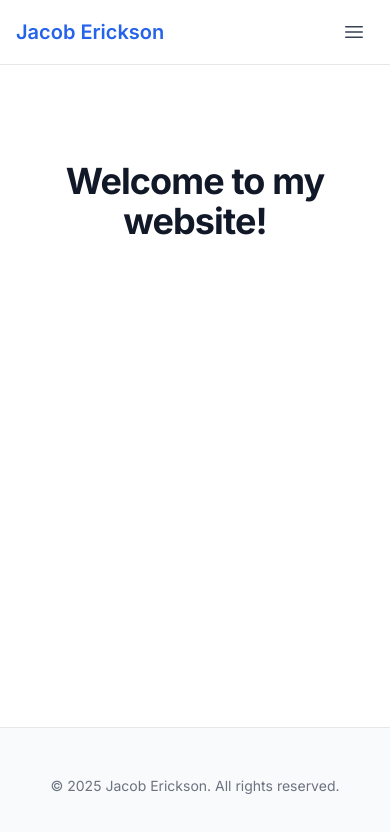
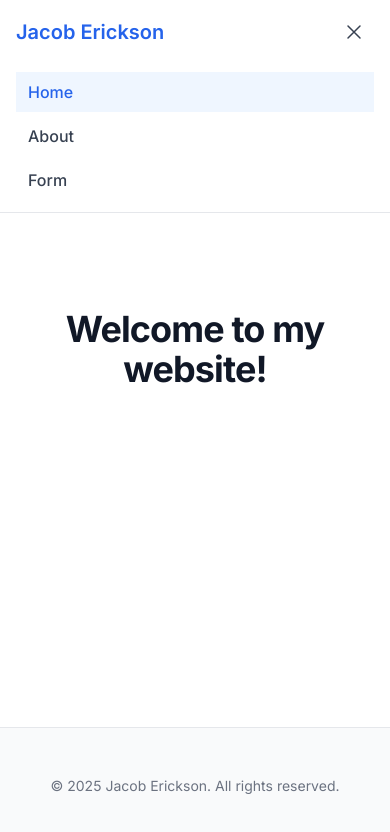
Before and after one commit to jacobrerickson/j8ke, a Next.js app in the folder apps/web/: page / in a window 390 px wide. Both pictures are taken after a click on the button "Open main menu". Shown: the top 832 px of the page. Built offline with nearby package versions, Linux system fonts and the light colour scheme.

Commit message:
mobile menu work

```diff
--- a/apps/web/src/app/(public)/layout.tsx
+++ b/apps/web/src/app/(public)/layout.tsx
@@ -1,5 +1,6 @@
 "use client";
 
+import { useState } from "react";
 import Link from "next/link";
 import { usePathname } from "next/navigation";
 
@@ -9,7 +10,11 @@ export default function PublicLayout({
   children: React.ReactNode;
 }) {
   const pathname = usePathname();
+  const [mobileMenuOpen, setMobileMenuOpen] = useState(false);
 
+  const toggleMobileMenu = () => {
+    setMobileMenuOpen(!mobileMenuOpen);
+  };
 
   return (
     <div className="tw-min-h-screen tw-flex tw-flex-col tw-bg-white">
@@ -19,7 +24,10 @@ export default function PublicLayout({
           <div className="tw-flex tw-h-16 tw-items-center tw-justify-between">
             {/* Left - Logo */}
             <div className="tw-flex-shrink-0">
-                            <Link href="/" className="tw-text-xl tw-font-semibold tw-text-blue-600">
+              <Link
+                href="/"
+                className="tw-text-xl tw-font-semibold tw-text-blue-600"
+              >
                 Jacob Erickson
               </Link>
             </div>
@@ -29,7 +37,8 @@ export default function PublicLayout({
               <div className="tw-flex tw-items-center tw-justify-center tw-space-x-8">
                 <Link
                   href="/"
-                                    className={`tw-text-sm tw-font-medium ${pathname === "/"
+                  className={`tw-text-sm tw-font-medium ${
+                    pathname === "/"
                       ? "tw-text-blue-600"
                       : "tw-text-gray-700 hover:tw-text-gray-900"
                   }`}
@@ -38,7 +47,8 @@ export default function PublicLayout({
                 </Link>
                 <Link
                   href="/about"
-                                    className={`tw-text-sm tw-font-medium ${pathname === "/about"
+                  className={`tw-text-sm tw-font-medium ${
+                    pathname === "/about"
                       ? "tw-text-blue-600"
                       : "tw-text-gray-700 hover:tw-text-gray-900"
                   }`}
@@ -47,7 +57,8 @@ export default function PublicLayout({
                 </Link>
                 <Link
                   href="/form"
-                                    className={`tw-text-sm tw-font-medium ${pathname === "/form"
+                  className={`tw-text-sm tw-font-medium ${
+                    pathname === "/form"
                       ? "tw-text-blue-600"
                       : "tw-text-gray-700 hover:tw-text-gray-900"
                   }`}
@@ -62,8 +73,26 @@ export default function PublicLayout({
               <button
                 type="button"
                 className="tw-inline-flex tw-items-center tw-justify-center tw-rounded-md tw-p-2 tw-text-gray-700 hover:tw-bg-gray-100 hover:tw-text-gray-900"
+                onClick={toggleMobileMenu}
               >
-                                <span className="tw-sr-only">Open main menu</span>
+                <span className="tw-sr-only">
+                  {mobileMenuOpen ? "Close main menu" : "Open main menu"}
+                </span>
+                {mobileMenuOpen ? (
+                  <svg
+                    className="tw-h-6 tw-w-6"
+                    fill="none"
+                    viewBox="0 0 24 24"
+                    strokeWidth="1.5"
+                    stroke="currentColor"
+                  >
+                    <path
+                      strokeLinecap="round"
+                      strokeLinejoin="round"
+                      d="M6 18L18 6M6 6l12 12"
+                    />
+                  </svg>
+                ) : (
                   <svg
                     className="tw-h-6 tw-w-6"
                     fill="none"
@@ -77,9 +106,51 @@ export default function PublicLayout({
                       d="M3.75 6.75h16.5M3.75 12h16.5m-16.5 5.25h16.5"
                     />
                   </svg>
+                )}
               </button>
             </div>
           </div>
+
+          {/* Mobile menu */}
+          {mobileMenuOpen && (
+            <div className="md:tw-hidden">
+              <div className="tw-space-y-1 tw-pb-3 tw-pt-2">
+                <Link
+                  href="/"
+                  className={`tw-block tw-px-3 tw-py-2 tw-text-base tw-font-medium ${
+                    pathname === "/"
+                      ? "tw-bg-blue-50 tw-text-blue-600"
+                      : "tw-text-gray-700 hover:tw-bg-gray-50 hover:tw-text-gray-900"
+                  }`}
+                  onClick={() => setMobileMenuOpen(false)}
+                >
+                  Home
+                </Link>
+                <Link
+                  href="/about"
+                  className={`tw-block tw-px-3 tw-py-2 tw-text-base tw-font-medium ${
+                    pathname === "/about"
+                      ? "tw-bg-blue-50 tw-text-blue-600"
+                      : "tw-text-gray-700 hover:tw-bg-gray-50 hover:tw-text-gray-900"
+                  }`}
+                  onClick={() => setMobileMenuOpen(false)}
+                >
+                  About
+                </Link>
+                <Link
+                  href="/form"
+                  className={`tw-block tw-px-3 tw-py-2 tw-text-base tw-font-medium ${
+                    pathname === "/form"
+                      ? "tw-bg-blue-50 tw-text-blue-600"
+                      : "tw-text-gray-700 hover:tw-bg-gray-50 hover:tw-text-gray-900"
+                  }`}
+                  onClick={() => setMobileMenuOpen(false)}
+                >
+                  Form
+                </Link>
+              </div>
+            </div>
+          )}
         </div>
       </nav>
 
```
Lines whose indentation alone changed are shown as unchanged.
